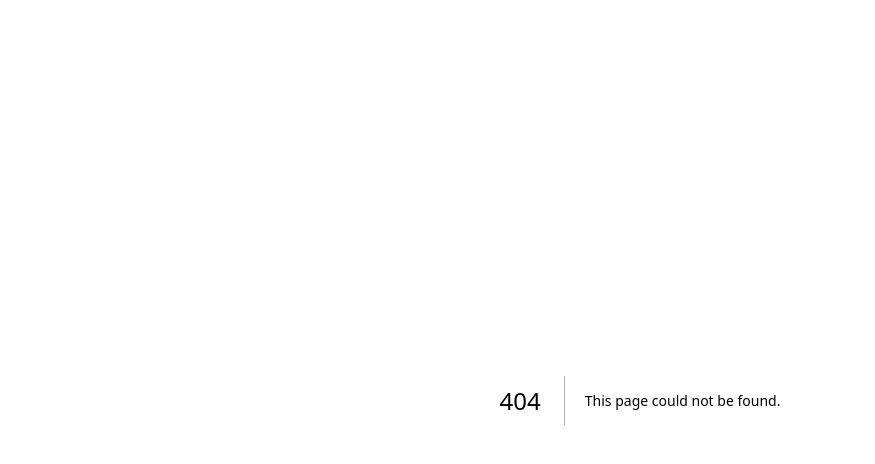
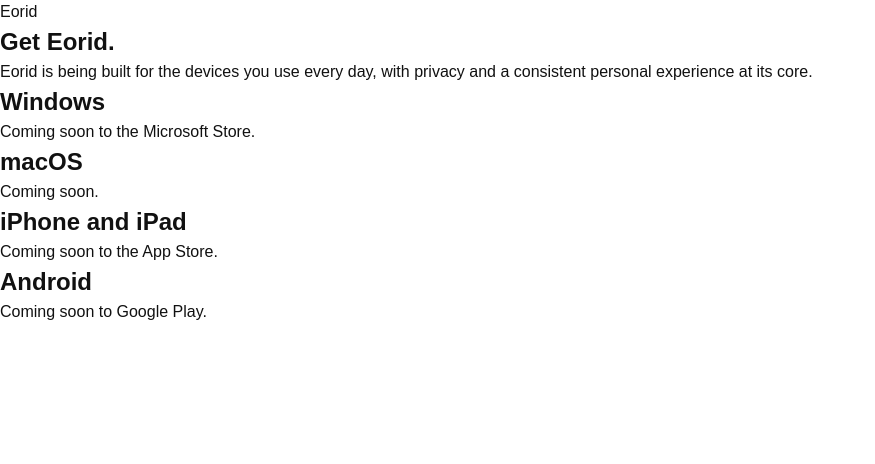
Before and after one commit to emptylessmind/Eorid-website, a Next.js app: page /download in a window 1280 px wide. Before the commit this address had no page. Shown: the top 464 px of the page, without its empty margins (0-875 px from the left). Built offline with nearby package versions, Linux system fonts and the light colour scheme.

Commit message:
Create DownloadPage component for Eorid

```diff
--- /dev/null
+++ b/src/app/download/page.tsx
@@ -0,0 +1,30 @@
+export default function DownloadPage() {
+  return (
+    <main>
+      <section>
+        <p>Eorid</p>
+
+        <h1>Get Eorid.</h1>
+
+        <p>
+          Eorid is being built for the devices you use every day, with
+          privacy and a consistent personal experience at its core.
+        </p>
+
+        <div>
+          <h2>Windows</h2>
+          <p>Coming soon to the Microsoft Store.</p>
+
+          <h2>macOS</h2>
+          <p>Coming soon.</p>
+
+          <h2>iPhone and iPad</h2>
+          <p>Coming soon to the App Store.</p>
+
+          <h2>Android</h2>
+          <p>Coming soon to Google Play.</p>
+        </div>
+      </section>
+    </main>
+  );
+}
```
